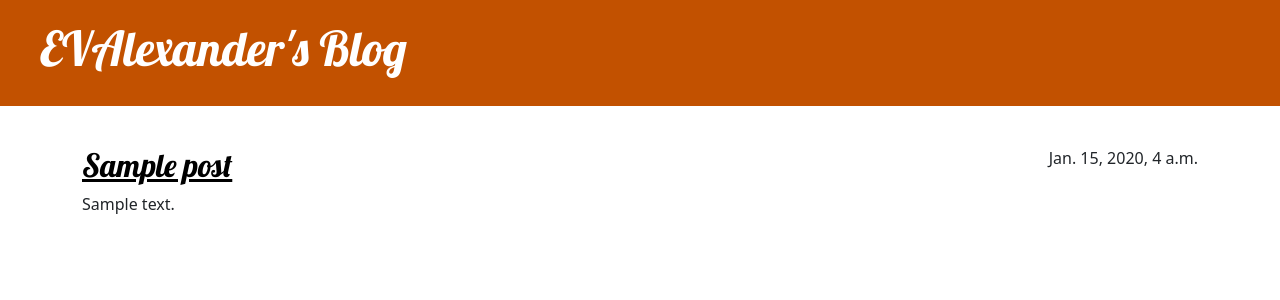
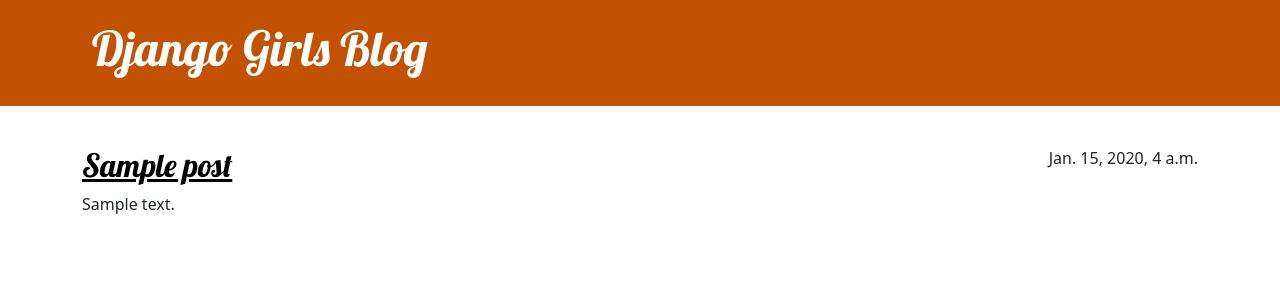
Before and after one commit to osito4bg/my-first-blog, a Django app: page / in a window 1280 px wide. Shown: the top 300 px of the page. Run offline with Django 4.2, Linux system fonts and the light colour scheme; tables that the repository leaves empty hold one stand-in row (values such as "Sample post").

Commit message:
Added view and template for detailed blog post as well as CSS for the site.

```diff
--- /dev/null
+++ b/blog/templates/blog/base.html
@@ -0,0 +1,25 @@
+{% load static %}
+<!DOCTYPE html>
+<html>
+    <head>
+        <title>Django Girls blog</title>
+        <link rel="stylesheet" href="https://cdn.jsdelivr.net/npm/bootstrap@5.3.3/dist/css/bootstrap.min.css" integrity="sha384-QWTKZyjpPEjISv5WaRU9OFeRpok6YctnYmDr5pNlyT2bRjXh0JMhjY6hW+ALEwIH" crossorigin="anonymous">
+        <link rel="stylesheet" href="https://fonts.googleapis.com/css?family=Lobster&subset=latin,latin-ext">
+        <link rel="stylesheet" href="{% static 'css/blog.css' %}">
+    </head>
+   <body>
+    <header class="page-header">
+      <div class="container">
+          <h1><a href="/">Django Girls Blog</a></h1>
+      </div>
+    </header>
+    <main class="container">
+        <div class="row">
+            <div class="col">
+            {% block content %}
+            {% endblock %}
+            </div>
+        </div>
+    </main>
+</body>
+</html>
--- a/blog/templates/blog/post_list.html
+++ b/blog/templates/blog/post_list.html
@@ -1,34 +1,13 @@
-{% load static %}
-<!DOCTYPE html>
-<html>
-	<head>
-		<title> EVAlexander's blog</title>
-		<link rel="stylesheet" href="https://cdn.jsdelivr.net/npm/bootstrap@5.3.3/dist/css/bootstrap.min.css" integrity="sha384-QWTKZyjpPEjISv5WaRU9OFeRpok6YctnYmDr5pNlyT2bRjXh0JMhjY6hW+ALEwIH" crossorigin="anonymous">
-		<link rel="stylesheet" href="https://fonts.googleapis.com/css?family=Lobster&subset=latin,latin-ext">
+{% extends 'blog/base.html' %}
 
-		<link rel="stylesheet" href="{% static 'css/blog.css' %}">
-	</head>
-	<body>
-		<header class="page-header">
-			<div class="container"></div>
-				<h1><a href="/">EVAlexander's Blog</a></h1>
-			</div>
-		</header>
-
-		<main class="container">
-    <div class="row">
-        <div class="col">
+{% block content %}
     {% for post in posts %}
         <article class="post">
             <time class="date">
                 {{ post.published_date }}
             </time>
-                    <h2><a href="">{{ post.title }}</a></h2>
+            <h2><a href="{% url 'post_detail' pk=post.pk %}">{{ post.title }}</a></h2>
             <p>{{ post.text|linebreaksbr }}</p>
         </article>
     {% endfor %}
-        </div>
-    </div>
-</main>
-	</body>
-</html>
+{% endblock %}
--- a/blog/urls.py
+++ b/blog/urls.py
@@ -3,4 +3,5 @@
 
 urlpatterns = [
 	path('', views.post_list, name='post_list'),
+	path('post/<int:pk>/', views.post_detail, name='post_detail'),
 ]
--- a/blog/views.py
+++ b/blog/views.py
@@ -1,7 +1,11 @@
-from django.shortcuts import render
+from django.shortcuts import render, get_object_or_404
 from django.utils import timezone
 from .models import Post
 
 def post_list(request):
 	posts = Post.objects.filter(published_date__lte=timezone.now()).order_by('published_date')
 	return render(request, 'blog/post_list.html', {'posts': posts})
+
+def post_detail(request, pk):
+	post = get_object_or_404(Post, pk=pk)
+	return render(request, 'blog/post_detail.html', {'post': post})
```
Also changed, not shown: blog/templates/blog/post_detail.html (added, +13 -0 lines). Lines whose indentation alone changed are shown as unchanged.
